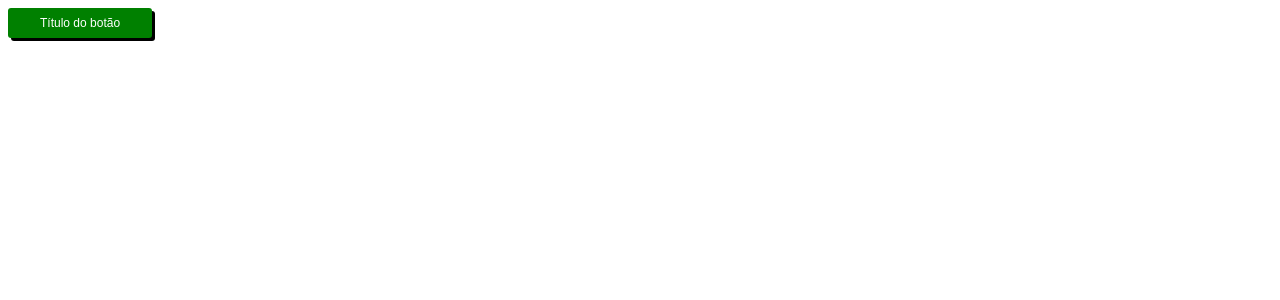
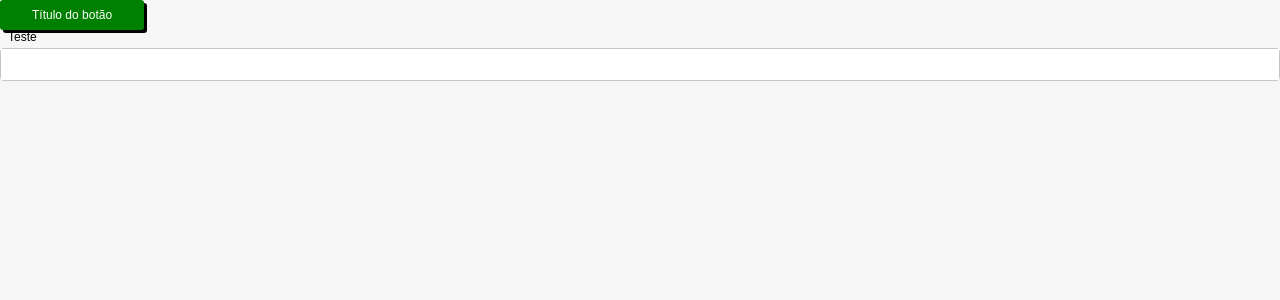
Before and after one commit to mikansc/labcar-frontend, a React (Vite) app: page / in a window 1280 px wide. Shown: the top 300 px of the page. Built offline with nearby package versions, Linux system fonts and the light colour scheme.

Commit message:
adiciona estilos globais

```diff
--- a/src/App.jsx
+++ b/src/App.jsx
@@ -1,7 +1,17 @@
 import Botao from "./components/Botao";
+import Input from "./components/Input";
 
 const App = () => {
-  return <Botao titulo="Título do botão" cor="green" />;
+  return (
+    <>
+      <Botao titulo="Título do botão" cor="green" />
+      <Input
+        label="Teste"
+        id="123"
+        onChange={(e) => console.log(e.target.value)}
+      />
+    </>
+  );
 };
 
 export default App;
--- /dev/null
+++ b/src/main.css
@@ -0,0 +1,10 @@
+* {
+  box-sizing: border-box;
+  margin: 0;
+  padding: 0;
+}
+
+body {
+  background-color: #f6f6f6;
+  font-family: Arial, Helvetica, sans-serif;
+}
--- a/src/main.jsx
+++ b/src/main.jsx
@@ -1,5 +1,7 @@
 import ReactDOM from "react-dom/client";
 import App from "./App";
 
+import "./main.css";
+
 const root = ReactDOM.createRoot(document.getElementById("root"));
 root.render(<App />);
```
